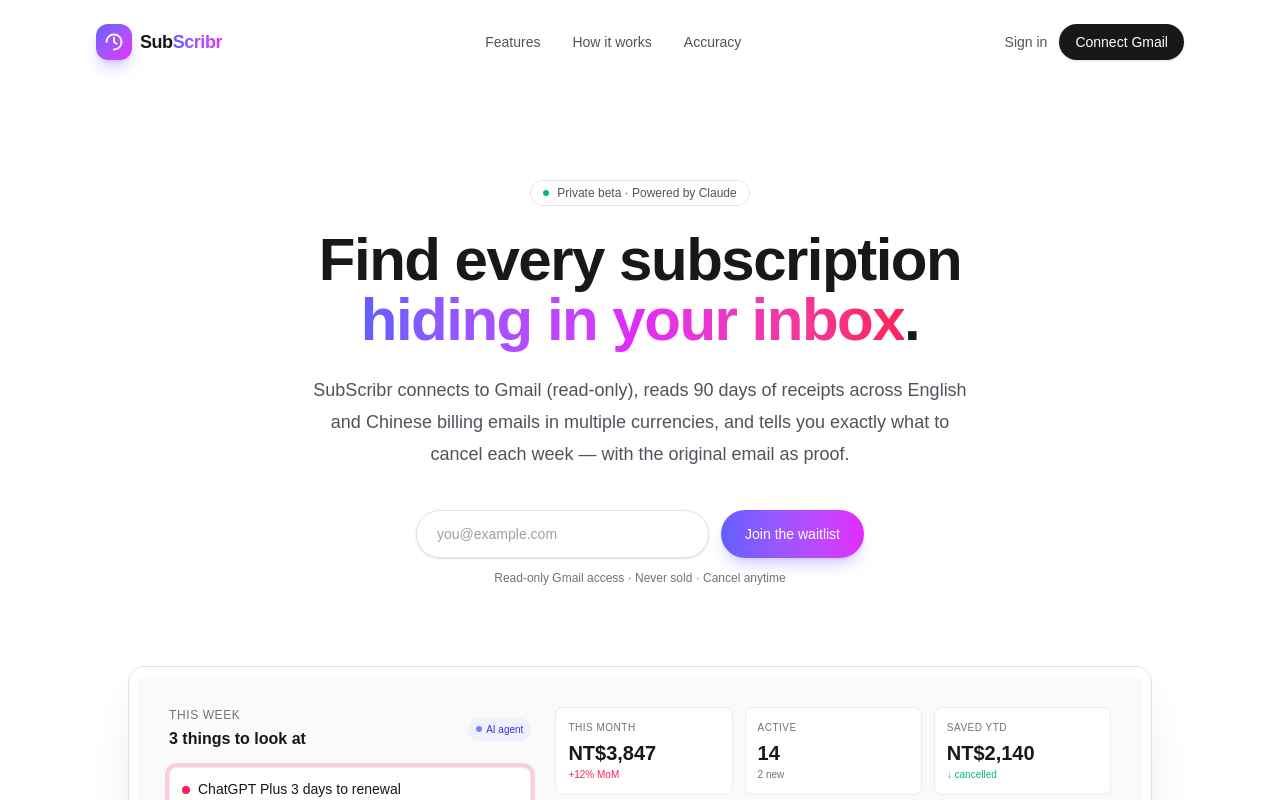
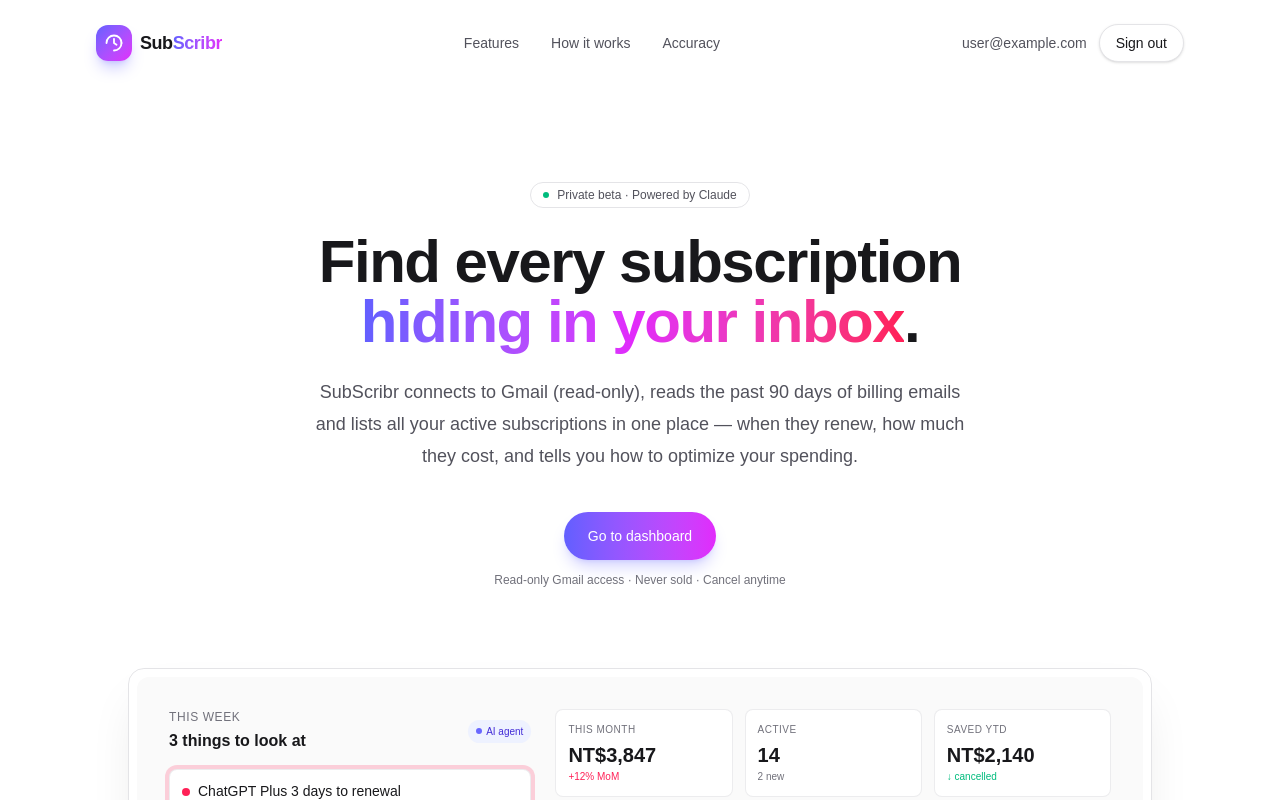
Before and after one commit to tkforce/SubScribr, a Next.js app: page / in a window 1280 px wide. Shown: the top 800 px of the page. Built offline with nearby package versions, Linux system fonts and the light colour scheme; no server answers; sample sign-in values are in the browser's storage.

Commit message:
Add Google OAuth login

```diff
--- a/package.json
+++ b/package.json
@@ -10,6 +10,7 @@
   },
   "dependencies": {
     "next": "16.2.4",
+    "next-auth": "^5.0.0-beta.31",
     "react": "19.2.4",
     "react-dom": "19.2.4"
   },
--- /dev/null
+++ b/src/app/actions/auth.ts
@@ -0,0 +1,11 @@
+"use server";
+
+import { signIn, signOut } from "@/auth";
+
+export async function signInWithGoogle() {
+  await signIn("google", { redirectTo: "/dashboard" });
+}
+
+export async function signOutAction() {
+  await signOut({ redirectTo: "/" });
+}
--- /dev/null
+++ b/src/app/api/auth/[...nextauth]/route.ts
@@ -0,0 +1,3 @@
+import { handlers } from "@/auth";
+
+export const { GET, POST } = handlers;
--- /dev/null
+++ b/src/app/dashboard/page.tsx
@@ -0,0 +1,42 @@
+import { redirect } from "next/navigation";
+import { auth } from "@/auth";
+import { signOutAction } from "@/app/actions/auth";
+
+export default async function DashboardPage() {
+  const session = await auth();
+  if (!session?.user) redirect("/");
+
+  return (
+    <main className="relative flex flex-1 flex-col items-center justify-center bg-white px-6 py-24 text-zinc-900 dark:bg-[#0a0a0f] dark:text-zinc-100">
+      <div className="w-full max-w-md rounded-2xl border border-zinc-200 bg-white p-8 shadow-sm dark:border-white/10 dark:bg-white/[0.03]">
+        <p className="text-xs font-medium uppercase tracking-wider text-emerald-600 dark:text-emerald-400">
+          Connected
+        </p>
+        <h1 className="mt-2 text-2xl font-semibold tracking-tight">
+          You&apos;re signed in.
+        </h1>
+        <p className="mt-3 text-sm text-zinc-600 dark:text-zinc-400">
+          Signed in as{" "}
+          <span className="font-medium text-zinc-900 dark:text-zinc-100">
+            {session.user.email}
+          </span>
+        </p>
+
+        {session.error === "RefreshAccessTokenError" && (
+          <p className="mt-4 rounded-md bg-rose-50 px-3 py-2 text-xs text-rose-700 dark:bg-rose-500/10 dark:text-rose-300">
+            Your Gmail connection expired — please sign in again.
+          </p>
+        )}
+
+        <form action={signOutAction} className="mt-6">
+          <button
+            type="submit"
+            className="rounded-full border border-zinc-200 bg-white px-4 py-2 text-sm font-medium text-zinc-900 transition hover:bg-zinc-50 dark:border-white/10 dark:bg-white/[0.03] dark:text-zinc-100 dark:hover:bg-white/[0.06]"
+          >
+            Sign out
+          </button>
+        </form>
+      </div>
+    </main>
+  );
+}
--- a/src/app/page.tsx
+++ b/src/app/page.tsx
@@ -1,6 +1,11 @@
 import Link from "next/link";
+import { auth } from "@/auth";
+import { signInWithGoogle, signOutAction } from "@/app/actions/auth";
 
-export default function Home() {
+export default async function Home() {
+  const session = await auth();
+  const user = session?.user;
+
   return (
     <div className="relative flex flex-1 flex-col overflow-hidden bg-white text-zinc-900 dark:bg-[#0a0a0f] dark:text-zinc-100">
       {/* Decorative background */}
@@ -50,18 +55,33 @@ export default function Home() {
           </a>
         </nav>
         <div className="flex items-center gap-3">
-          <a
-            href="#waitlist"
+          {user ? (
+            <>
+              <Link
+                href="/dashboard"
                 className="hidden text-sm font-medium text-zinc-600 transition hover:text-zinc-900 dark:text-zinc-400 dark:hover:text-zinc-100 sm:inline"
               >
-            Sign in
-          </a>
-          <a
-            href="#waitlist"
-            className="rounded-full bg-zinc-900 px-4 py-2 text-sm font-medium text-white shadow-sm transition hover:bg-zinc-700 dark:bg-white dark:text-zinc-900 dark:hover:bg-zinc-200"
+                {user.email}
+              </Link>
+              <form action={signOutAction}>
+                <button
+                  type="submit"
+                  className="rounded-full border border-zinc-200 bg-white px-4 py-2 text-sm font-medium text-zinc-900 shadow-sm transition hover:bg-zinc-50 dark:border-white/10 dark:bg-white/[0.03] dark:text-zinc-100 dark:hover:bg-white/[0.06]"
+                >
+                  Sign out
+                </button>
+              </form>
+            </>
+          ) : (
+            <form action={signInWithGoogle}>
+              <button
+                type="submit"
+                className="cursor-pointer rounded-full bg-zinc-900 px-4 py-2 text-sm font-medium text-white shadow-sm transition hover:bg-zinc-700 dark:bg-white dark:text-zinc-900 dark:hover:bg-zinc-200"
               >
                 Connect Gmail
-          </a>
+              </button>
+            </form>
+          )}
         </div>
       </header>
 
@@ -81,24 +101,28 @@ export default function Home() {
               .
             </h1>
             <p className="mt-6 max-w-2xl text-lg leading-8 text-zinc-600 dark:text-zinc-400">
-              SubScribr connects to Gmail (read-only), reads 90 days of receipts
-              across English and Chinese billing emails in multiple currencies,
-              and tells you exactly what to cancel each week — with the
-              original email as proof.
+              SubScribr connects to Gmail (read-only), reads the past 90 days of billing emails and lists all your active subscriptions in one place — when they renew, how much they cost,
+              and tells you how to optimize your spending.
             </p>
-            <div className="mt-10 flex w-full max-w-md flex-col items-center gap-3 sm:flex-row">
-              <input
-                type="email"
-                placeholder="you@example.com"
-                aria-label="Email address"
-                className="h-12 w-full flex-1 rounded-full border border-zinc-200 bg-white px-5 text-sm text-zinc-900 placeholder:text-zinc-400 shadow-sm outline-none transition focus:border-zinc-400 focus:ring-2 focus:ring-zinc-200 dark:border-white/10 dark:bg-white/5 dark:text-zinc-100 dark:placeholder:text-zinc-500 dark:focus:border-white/20 dark:focus:ring-white/10"
-              />
+            <div className="mt-10 flex w-full max-w-md flex-col items-center gap-3">
+              {user ? (
+                <Link
+                  href="/dashboard"
+                  className="inline-flex h-12 items-center justify-center rounded-full bg-gradient-to-r from-indigo-500 to-fuchsia-500 px-6 text-sm font-medium text-white shadow-lg shadow-indigo-500/25 transition hover:shadow-indigo-500/40"
+                >
+                  Go to dashboard
+                </Link>
+              ) : (
+                <form action={signInWithGoogle} className="w-full sm:w-auto">
                   <button
-                type="button"
-                className="h-12 w-full whitespace-nowrap rounded-full bg-gradient-to-r from-indigo-500 to-fuchsia-500 px-6 text-sm font-medium text-white shadow-lg shadow-indigo-500/25 transition hover:shadow-indigo-500/40 sm:w-auto"
+                    type="submit"
+                    className="cursor-pointer inline-flex h-12 w-full items-center justify-center gap-3 rounded-full bg-gradient-to-r from-indigo-500 to-fuchsia-500 px-6 text-sm font-medium text-white shadow-lg shadow-indigo-500/25 transition hover:shadow-indigo-500/40 sm:w-auto"
                   >
-                Join the waitlist
+                    <GoogleMark />
+                    Connect Gmail with Google
                   </button>
+                </form>
+              )}
             </div>
             <p className="mt-3 text-xs text-zinc-500 dark:text-zinc-500">
               Read-only Gmail access · Never sold · Cancel anytime
@@ -556,6 +580,19 @@ function ProgressLine({
   );
 }
 
+function GoogleMark() {
+  return (
+    <span className="grid h-6 w-6 place-items-center rounded-full bg-white">
+      <svg viewBox="0 0 18 18" className="h-3.5 w-3.5" aria-hidden="true">
+        <path fill="#4285F4" d="M17.64 9.2c0-.64-.06-1.25-.17-1.84H9v3.48h4.84a4.14 4.14 0 0 1-1.79 2.72v2.26h2.9c1.7-1.57 2.69-3.88 2.69-6.62Z" />
+        <path fill="#34A853" d="M9 18c2.43 0 4.47-.81 5.96-2.18l-2.9-2.26c-.8.54-1.83.86-3.06.86-2.35 0-4.34-1.59-5.05-3.72H.96v2.33A9 9 0 0 0 9 18Z" />
+        <path fill="#FBBC05" d="M3.95 10.7A5.41 5.41 0 0 1 3.66 9c0-.59.1-1.16.29-1.7V4.97H.96A9 9 0 0 0 0 9c0 1.45.35 2.82.96 4.03l2.99-2.33Z" />
+        <path fill="#EA4335" d="M9 3.58c1.32 0 2.5.45 3.44 1.35l2.58-2.58A9 9 0 0 0 .96 4.97l2.99 2.33C4.66 5.17 6.65 3.58 9 3.58Z" />
+      </svg>
+    </span>
+  );
+}
+
 function Metric({ label, value }: { label: string; value: number }) {
   const pct = Math.round(value * 100);
   return (
--- /dev/null
+++ b/src/auth.ts
@@ -0,0 +1,68 @@
+import NextAuth from "next-auth";
+import Google from "next-auth/providers/google";
+
+const GMAIL_SCOPE = "https://www.googleapis.com/auth/gmail.readonly";
+
+export const { handlers, auth, signIn, signOut } = NextAuth({
+  providers: [
+    Google({
+      authorization: {
+        params: {
+          scope: `openid email profile ${GMAIL_SCOPE}`,
+          access_type: "offline",
+          prompt: "consent",
+        },
+      },
+    }),
+  ],
+  session: { strategy: "jwt" },
+  callbacks: {
+    async jwt({ token, account }) {
+      if (account) {
+        token.access_token = account.access_token;
+        token.refresh_token = account.refresh_token;
+        token.expires_at = account.expires_at;
+        return token;
+      }
+
+      if (token.expires_at && Date.now() / 1000 < token.expires_at - 60) {
+        return token;
+      }
+
+      if (!token.refresh_token) return token;
+
+      try {
+        const res = await fetch("https://oauth2.googleapis.com/token", {
+          method: "POST",
+          headers: { "Content-Type": "application/x-www-form-urlencoded" },
+          body: new URLSearchParams({
+            client_id: process.env.AUTH_GOOGLE_ID!,
+            client_secret: process.env.AUTH_GOOGLE_SECRET!,
+            grant_type: "refresh_token",
+            refresh_token: token.refresh_token,
+          }),
+        });
+        const refreshed: {
+          access_token: string;
+          expires_in: number;
+          refresh_token?: string;
+        } = await res.json();
+        if (!res.ok) throw refreshed;
+
+        token.access_token = refreshed.access_token;
+        token.expires_at = Math.floor(Date.now() / 1000) + refreshed.expires_in;
+        if (refreshed.refresh_token) token.refresh_token = refreshed.refresh_token;
+        delete token.error;
+        return token;
+      } catch (err) {
+        console.error("Failed to refresh Google access token", err);
+        token.error = "RefreshAccessTokenError";
+        return token;
+      }
+    },
+    async session({ session, token }) {
+      session.error = token.error;
+      return session;
+    },
+  },
+});
--- /dev/null
+++ b/src/types/next-auth.d.ts
@@ -0,0 +1,19 @@
+import type { DefaultSession } from "next-auth";
+
+declare module "next-auth" {
+  interface Session {
+    error?: "RefreshAccessTokenError";
+    user: DefaultSession["user"];
+  }
+}
+
+declare module "@auth/core/jwt" {
+  interface JWT {
+    access_token?: string;
+    refresh_token?: string;
+    expires_at?: number;
+    error?: "RefreshAccessTokenError";
+  }
+}
+
+export {};
```
Also changed, not shown: 1 other file (tests, documents, lock files or other folders). Lines whose indentation alone changed are shown as unchanged.
